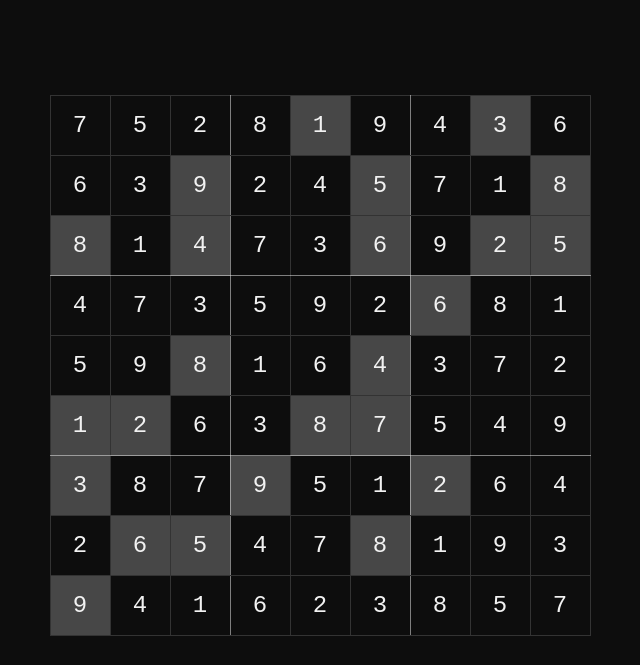
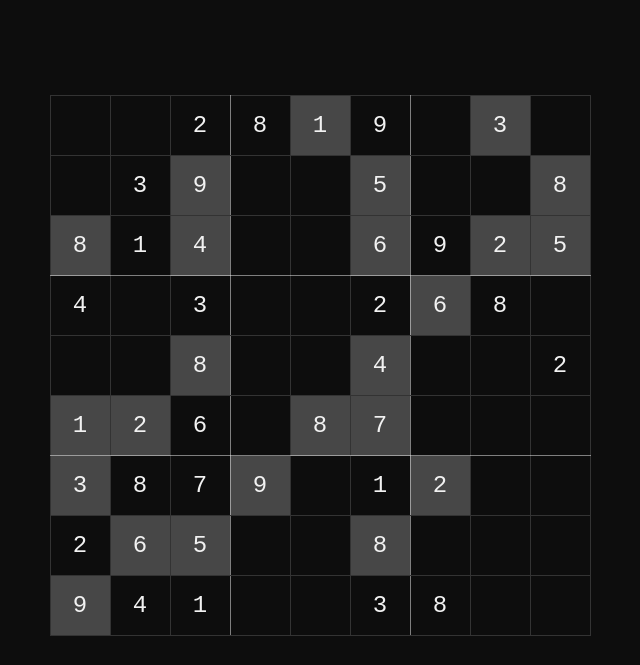
Before and after one commit to ericanderson85/Sudoku, a plain HTML site: page index.html in a window 1280 px wide. Both pictures are taken after a click on the element "Solve". Shown: the top 665 px of the page, without its empty margins (320-960 px from the left). Drawn offline with Linux system fonts and the light colour scheme; a web font is replaced by a local one.

Commit message:
Categorized solving techniques

```diff
--- /dev/null
+++ b/cell.js
@@ -0,0 +1,41 @@
+export default class Cell {
+    constructor(row, column, number) {
+        this.row = row;
+        this.column = column;
+        this.number = number;
+        this.candidates;
+    }
+
+    getNumber() {
+        return this.number;
+    }
+
+    getCandidates() {
+        return this.candidates;
+    }
+
+    setNumber(number) {
+        this.number = number;
+        this.setCandidates(new Set());
+    }
+
+    setCandidates(candidates) {
+        this.candidates = candidates;
+    }
+
+    hasCandidate(number) {
+        return this.candidates.has(number);
+    }
+
+    removeCandidate(number) {
+        return this.candidates.delete(number);
+    }
+
+    equals(otherCell) {
+        return this.row === otherCell.row && this.col === otherCell.col;
+    }
+
+    toString() {
+        return `(${this.row}, ${this.column}): ${this.number || ' '}`;
+    }
+}
--- /dev/null
+++ b/puzzle.js
@@ -0,0 +1,441 @@
+import Cell from "./cell.js"
+
+export default class Puzzle {
+    constructor(puzzle, gridElement) {
+        this.puzzle = [];
+        for (let row = 0; row < 9; row++) {
+            const cells = [];
+            for (let column = 0; column < 9; column++) {
+                cells.push(new Cell(row, column, puzzle[row][column]));
+            }
+            this.puzzle.push(cells);
+        }
+        this.updateNakedCandidates();
+        this.gridElement = gridElement;
+        this.initializeGrid();
+    }
+
+    getRow(row) {
+        return this.puzzle[row];
+    }
+
+    getColumn(column) {
+        const cells = [];
+        for (let row = 0; row < 9; row++) {
+            cells.push(this.puzzle[row][column]);
+        }
+        return cells;
+    }
+
+    getBlock(row, column) {
+        // Top left cell of the 3x3 block
+        const startRow = Math.floor(row / 3) * 3;
+        const startColumn = Math.floor(column / 3) * 3;
+
+        const cells = [];
+        for (let i = startRow; i < startRow + 3; i++) {
+            for (let j = startColumn; j < startColumn + 3; j++) {
+                cells.push(this.puzzle[i][j])
+            }
+        }
+
+        return cells;
+    }
+
+    getUnit(row, column) {
+        return [...this.getRow(row), ...this.getColumn(column), ...this.getBlock(row, column)];
+    }
+
+    getRows() {
+        const rows = [];
+        for (let row = 0; row < 9; row++) {
+            const cells = [];
+            for (let column = 0; column < 9; column++) {
+                cells.push(this.puzzle[row][column]);
+            }
+            rows.push(cells);
+        }
+        return rows;
+    }
+
+    getColumns() {
+        const columns = [];
+        for (let column = 0; column < 9; column++) {
+            const cells = [];
+            for (let row = 0; row < 9; row++) {
+                cells.push(this.puzzle[row][column]);
+            }
+            columns.push(cells);
+        }
+        return columns;
+    }
+
+    getBlocks() {
+        const blocks = [];
+        for (let startingRow = 0; startingRow <= 6; startingRow += 3) {
+            for (let startingColumn = 0; startingColumn <= 6; startingColumn += 3) {
+                const cells = [];
+                for (let row = startingRow; row < startingRow + 3; row++) {
+                    for (let column = startingColumn; column < startingColumn + 3; column++) {
+                        cells.push(this.puzzle[row][column]);
+                    }
+                }
+                blocks.push(cells);
+            }
+        }
+        return blocks;
+    }
+
+    getUnits() {
+        return [...this.getRows(), ...this.getColumns(), ...this.getBlocks()];
+    }
+
+    // setCell(row, column, number) {
+    //     const cell = this.puzzle[row][column];
+    //     cell.setNumber(number);
+    //     this.updateNakedCandidates();
+    // }
+
+    updateNakedCandidates() {
+        for (let row = 0; row < 9; row++) {
+            for (let column = 0; column < 9; column++) {
+                const cell = this.puzzle[row][column];
+                cell.setCandidates(cell.number === 0 ? new Set([1, 2, 3, 4, 5, 6, 7, 8, 9]) : new Set());
+            }
+        }
+
+        for (let row = 0; row < 9; row++) {
+            for (let column = 0; column < 9; column++) {
+                const cell = this.puzzle[row][column];
+                const number = cell.getNumber();
+                if (number === 0) {
+                    continue;
+                }
+
+                const unit = this.getUnit(row, column);
+                unit.forEach(otherCell => {
+                    otherCell.removeCandidate(number);
+                })
+            }
+        }
+    }
+
+    // Returns all the cells which only have one candidate
+    nakedSingles() {
+        const nakedSingles = [];
+
+        for (let row = 0; row < 9; row++) {
+            for (let column = 0; column < 9; column++) {
+                const cell = this.puzzle[row][column];
+
+                const candidates = cell.getCandidates();
+
+                if (candidates.size === 1) {
+                    const number = Array.from(candidates)[0];
+
+                    nakedSingles.push({
+                        cell: cell,
+                        number: number
+                    })
+                }
+            }
+        }
+
+        return nakedSingles;
+    }
+
+    // Returns all the cells which are the only candidate for a given unit
+    hiddenSingles() {
+        const hiddenSingles = [];
+        const hiddenSingleIndices = new Set();
+
+        const units = this.getUnits();
+        for (const unit of units) {
+            const cellIndexMap = new Map();
+
+            // Maps numbers to the cells they could be in for this unit
+            unit.forEach(cell => {
+                if (cell.number === 0) {
+                    const candidates = cell.getCandidates();
+                    candidates.forEach(candidate => {
+                        if (!cellIndexMap.has(candidate)) {
+                            cellIndexMap.set(candidate, [cell]);
+                        } else {
+                            cellIndexMap.get(candidate).push(cell);
+                        }
+                    });
+                }
+            });
+
+            cellIndexMap.forEach((cells, candidate) => {
+                // If a candidate only appears once in a unit, it must go there
+                if (cells.length === 1) {
+                    const cell = cells[0];
+                    const flatIndex = cell.row * 9 + cell.column;
+                    if (hiddenSingleIndices.has(flatIndex)) {
+                        return;
+                    }
+
+                    hiddenSingleIndices.add(flatIndex);
+                    hiddenSingles.push({
+                        cell: cell,
+                        number: candidate
+                    });
+                }
+            });
+        }
+
+        return hiddenSingles;
+    }
+
+    useBasicTechniques() {
+        let changeCount = 0;
+        let changesMade;
+
+        do {
+            changesMade = false;
+
+            const nakedSingles = this.nakedSingles();
+            if (nakedSingles.length !== 0) {
+                changesMade = true;
+
+                nakedSingles.forEach(nakedSingle => {
+                    nakedSingle.cell.setNumber(nakedSingle.number);
+                    changeCount++;
+                });
+                this.updateNakedCandidates();
+            }
+
+
+            const hiddenSingles = this.hiddenSingles();
+            if (hiddenSingles.length !== 0) {
+                changesMade = true;
+
+                hiddenSingles.forEach(hiddenSingle => {
+                    hiddenSingle.cell.setNumber(hiddenSingle.number);
+                    changeCount++;
+                });
+                this.updateNakedCandidates();
+            }
+
+        } while (changesMade);
+
+        return changeCount;
+    }
+
+    nakedGroups() {
+        let removedCandidateCount = 0;
+        const units = this.getUnits();
+
+        units.forEach(unit => {
+            const candidateMap = new Map();
+
+            // Group cells by their candidates if they have 2, 3, or 4 candidates
+            unit.forEach(cell => {
+                if (cell.number !== 0) {
+                    return;
+                }
+                const candidates = cell.getCandidates();
+
+                if (candidates.size >= 2 && candidates.size <= 4) {
+                    const key = Array.from(candidates).sort().join(',');
+                    if (!candidateMap.has(key)) {
+                        candidateMap.set(key, []);
+                    }
+                    candidateMap.get(key).push(cell);
+                }
+            });
+
+            candidateMap.forEach((cells, key) => {
+                const numCandidates = key.split(',').length;
+                if (cells.length !== numCandidates) {
+                    return;
+                }
+
+                // Eliminate these candidates from other cells in the same unit
+                unit.forEach(otherCell => {
+                    if (!cells.includes(otherCell) && otherCell.number === 0) {
+                        key.split(',').forEach(candidate => {
+                            if (otherCell.removeCandidate(parseInt(candidate))) {
+                                removedCandidateCount++;
+                            }
+                        });
+                    }
+                });
+            });
+        });
+
+        return removedCandidateCount;
+    }
+
+    pointing() {
+        let removedCandidateCount = 0;
+
+        for (let row = 0; row < 9; row++) {
+            for (let column = 0; column < 9; column++) {
+                const cell = this.puzzle[row][column];
+                if (cell.getNumber() !== 0) {
+                    continue;
+                }
+
+                const candidates = cell.getCandidates();
+                candidates.forEach(candidate => {
+                    const blockCells = this.getBlock(cell.row, cell.column);
+                    const blockCellsWithCandidate = [];
+
+                    blockCells.forEach(blockCell => {
+                        if (blockCell.hasCandidate(candidate)) {
+                            blockCellsWithCandidate.push(blockCell);
+                        }
+                    });
+
+                    let sameRow = true;
+                    let sameColumn = true;
+                    blockCellsWithCandidate.forEach(blockCell => {
+                        if (blockCell.row !== row) {
+                            sameRow = false;
+                        }
+                        if (blockCell.column !== column) {
+                            sameColumn = false;
+                        }
+                    });
+
+                    if (sameRow) {
+                        const rowCells = this.getRow(row);
+                        rowCells.forEach(rowCell => {
+                            if (!blockCells.includes(rowCell)) {
+                                if (rowCell.removeCandidate(candidate)) {
+                                    removedCandidateCount++
+                                };
+                            }
+                        });
+                    }
+
+                    if (sameColumn) {
+                        const columnCells = this.getColumn(column);
+                        columnCells.forEach(columnCell => {
+                            if (!blockCells.includes(columnCell)) {
+                                if (columnCell.removeCandidate(candidate)) {
+                                    removedCandidateCount++;
+                                }
+                            }
+                        });
+                    }
+                });
+            }
+        }
+
+        return removedCandidateCount;
+    }
+
+    useIntermediateTechniques() {
+        const groups = this.nakedGroups();
+        const pointing = this.pointing();
+        console.log(`Groups: ${groups}, Pointing: ${pointing}`);
+        return groups + pointing;
+    }
+
+    isSolved() {
+        for (let row = 0; row < 9; row++) {
+            for (let column = 0; column < 9; column++) {
+                if (this.puzzle[row][column].getNumber() === 0) {
+                    return false;
+                }
+            }
+        }
+        return true;
+    }
+
+    solve() {
+        let changesMade;
+        do {
+            changesMade = this.useBasicTechniques() > 0 || this.useIntermediateTechniques() > 0;
+        } while (changesMade);
+
+        if (this.isSolved()) {
+            console.log("Puzzle solved successfully");
+            return true;
+        }
+        console.log("Could not solve the puzzle");
+        return false;
+    }
+
+    // solve(row, column) {
+    //     // The puzzle has been solved
+    //     if (row == 9) {
+    //         return true;
+    //     }
+
+    //     // Go down a row
+    //     if (column == 9) {
+    //         return this.solve(row + 1, 0);
+    //     }
+
+    //     // Cell is not empty
+    //     if (this.puzzle[row][column].getNumber() !== 0) {
+    //         return this.solve(row, column + 1);
+    //     }
+
+    //     // Retrieve possible numbers for the current cell
+    //     const candidates = this.puzzle[row][column].getCandidates();
+
+    //     // Recursively solve the puzzle
+    //     for (const number of candidates) {
+    //         this.setCell(row, column, number);
+
+    //         if (this.solve(row, column + 1)) {
+    //             return true;
+    //         }
+
+    //         // Backtrack
+    //         this.setCell(row, column, 0);
+    //     }
+
+    //     return false;
+    // };
+
+    // isSolveable() {
+    //     // Deep copy puzzle to check if it is solveable
+    //     const puzzleCopy = JSON.parse(JSON.stringify(this.puzzle));
+    //     const result = this.solve(0, 0);
+    //     this.puzzle = puzzleCopy;
+    //     return result;
+    // }
+
+    initializeGrid() {
+        let html = "";
+        for (let row = 0; row < 9; row++) {
+            html += "<tr>";
+            for (let column = 0; column < 9; column++) {
+                const number = this.puzzle[row][column].getNumber();
+                const preFilledClass = number !== 0 ? 'pre-filled' : '';
+                html += `<td id="cell-${row}-${column}" class="${preFilledClass}">${number || ""}</td>`;
+            }
+            html += "</tr>";
+        }
+        this.gridElement.innerHTML = html;
+    };
+
+    update() {
+        for (let row = 0; row < 9; row++) {
+            for (let column = 0; column < 9; column++) {
+                const cellElement = document.getElementById(`cell-${row}-${column}`);
+
+                const number = this.puzzle[row][column].getNumber();
+                // Leave cell blank if 0
+                cellElement.innerText = number === 0 ? "" : number;
+            }
+        }
+    };
+
+    toString() {
+        let result = "";
+        for (let row = 0; row < 9; row++) {
+            for (let column = 0; column < 9; column++) {
+                result += this.puzzle[row][column].toString() + "  ";
+            }
+            result += "\n";
+        }
+        return result;
+    }
+}
--- a/script.js
+++ b/script.js
@@ -1,105 +1,4 @@
-class Puzzle {
-    constructor(puzzle, gridElement) {
-        this.puzzle = puzzle;
-        this.gridElement = gridElement;
-        this.initializeGrid();
-    }
-
-    isSolveable() {
-        // Deep copy puzzle to check if it is solveable
-        const puzzleCopy = JSON.parse(JSON.stringify(this.puzzle));
-        const result = this.solve(0, 0);
-        this.puzzle = puzzleCopy;
-        return result;
-    }
-
-    isValid(row, column, number) {
-        // Check if the cell is already filled
-        if (this.puzzle[row][column] != 0) {
-            return false;
-        }
-
-        // Check the row and column for the number
-        for (let i = 0; i < 9; i++) {
-            if (this.puzzle[row][i] == number || this.puzzle[i][column] == number) {
-                return false;
-            }
-        }
-
-        // Top left cell of the 3x3 subgrid
-        const subGridRow = Math.floor(row / 3) * 3;
-        const subGridCol = Math.floor(column / 3) * 3;
-
-        // Check the subgrid for the number
-        for (let i = 0; i < 3; i++) {
-            for (let j = 0; j < 3; j++) {
-                if (this.puzzle[subGridRow + i][subGridCol + j] == number) {
-                    return false;
-                }
-            }
-        }
-
-        return true;
-    };
-
-    solve(row, column) {
-        // The puzzle has been solved
-        if (row == 9) {
-            return true;
-        }
-
-        // Go down a row
-        if (column == 9) {
-            return this.solve(row + 1, 0);
-        }
-
-        // Cell is not empty
-        if (this.puzzle[row][column] != 0) {
-            return this.solve(row, column + 1);
-        }
-
-        // Recursively solve the puzzle
-        for (let number = 1; number <= 9; number++) {
-            if (this.isValid(row, column, number)) {
-                this.puzzle[row][column] = number;
-
-                if (this.solve(row, column + 1)) {
-                    return true;
-                }
-
-                // Backtrack
-                this.puzzle[row][column] = 0;
-            }
-        }
-
-        return false;
-    };
-
-    initializeGrid() {
-        let html = "";
-        for (let row = 0; row < 9; row++) {
-            html += "<tr>";
-            for (let col = 0; col < 9; col++) {
-                const value = this.puzzle[row][col];
-                const preFilledClass = value !== 0 ? 'pre-filled' : '';
-                html += `<td id="cell-${row}-${col}" class="${preFilledClass}">${value || ""}</td>`;
-            }
-            html += "</tr>";
-        }
-        this.gridElement.innerHTML = html;
-    };
-
-    update() {
-        for (let row = 0; row < 9; row++) {
-            for (let column = 0; column < 9; column++) {
-                const cellElement = document.getElementById(`cell-${row}-${column}`);
-
-                // Leave cell blank if 0
-                cellElement.innerText = this.puzzle[row][column] === 0 ? "" : this.puzzle[row][column];
-            }
-        }
-    };
-}
+import Puzzle from "./puzzle.js";
 
 const easyPuzzle = [
     [0, 6, 0, 4, 8, 0, 2, 0, 5],
@@ -144,7 +43,12 @@ const gridElement = document
 
 const puzzle = new Puzzle(hardPuzzle, gridElement);
 
+document.addEventListener('DOMContentLoaded', () => {
+    const solveButton = document.querySelector('.solve-button');
+    solveButton.addEventListener('click', solvePuzzle);
+});
+
 const solvePuzzle = () => {
-    puzzle.solve(0, 0);
+    puzzle.solve();
     puzzle.update();
 };
```
Also changed, not shown: index.html (+2 -2 lines).
